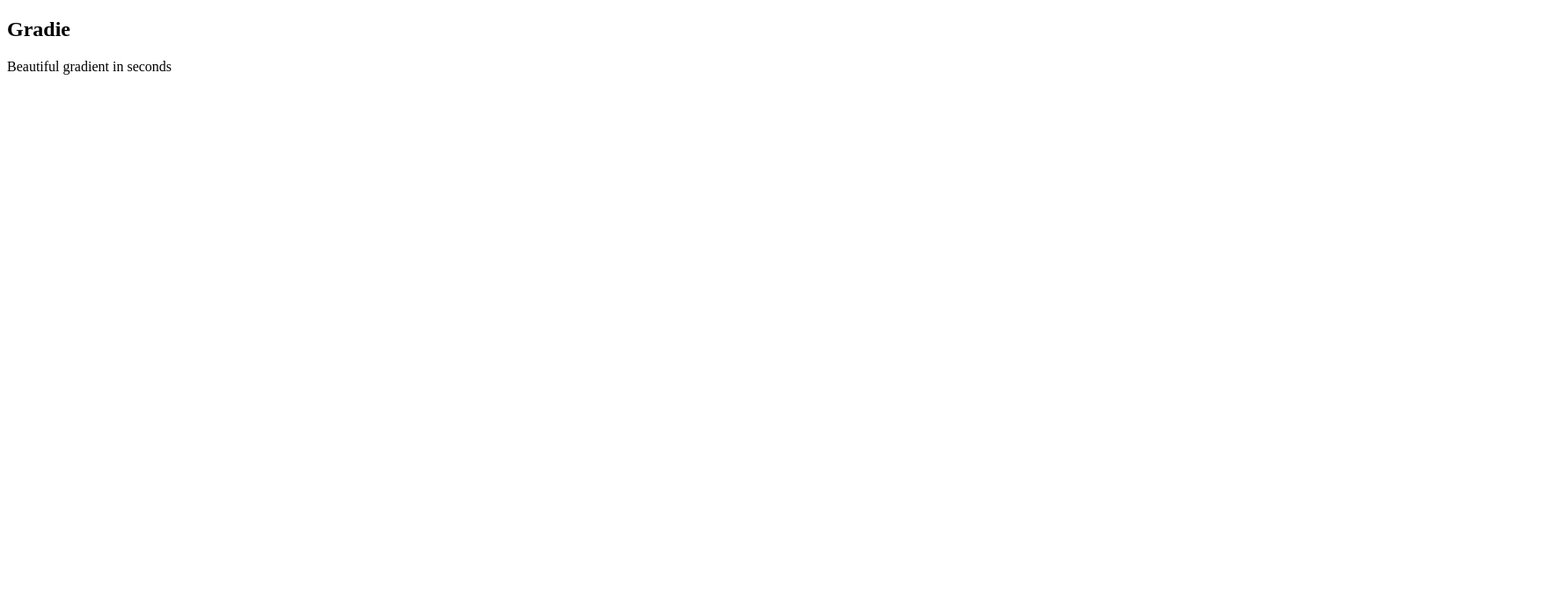
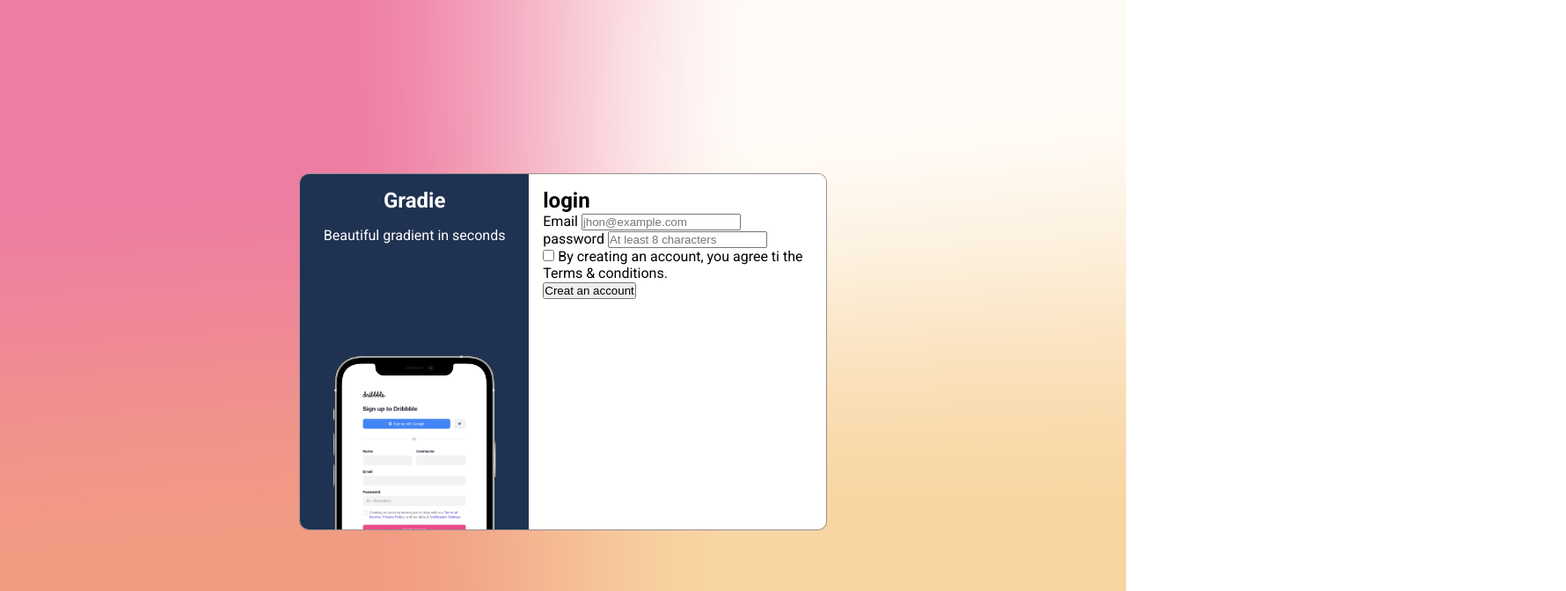
Before and after one commit to Rjb89/Gradie-Sign-Up-, a plain HTML site: page index.html in a window 1280 px wide. Shown: the top 672 px of the page at 88% size, 1780 px wide, since content can reach past the window. Drawn offline with Linux system fonts and the light colour scheme.

Commit message:
fixing html

```diff
--- a/index.html
+++ b/index.html
@@ -1,13 +1,16 @@
 <!DOCTYPE html>
 <html lang="en">
   <head>
-    <meta charset="UTF-8">
-    <meta http-equiv="X-UA-Compatible" content="IE=edge">
-    <meta name="viewport" content="width=device-width, initial-scale=1.0">
-    <link rel="stylesheet" href="style/style.css">
-    <link rel="preconnect" href="https://fonts.googleapis.com">
-<link rel="preconnect" href="https://fonts.gstatic.com" crossorigin>
-<link href="https://fonts.googleapis.com/css2?family=Roboto:wght@300;400;500;700&display=swap" rel="stylesheet">
+    <meta charset="UTF-8" />
+    <meta http-equiv="X-UA-Compatible" content="IE=edge" />
+    <meta name="viewport" content="width=device-width, initial-scale=1.0" />
+    <link rel="stylesheet" href="style/style.css" />
+    <link rel="preconnect" href="https://fonts.googleapis.com" />
+    <link rel="preconnect" href="https://fonts.gstatic.com" crossorigin />
+    <link
+      href="https://fonts.googleapis.com/css2?family=Roboto:wght@300;400;500;700&display=swap"
+      rel="stylesheet"
+    />
     <title>Document</title>
   </head>
   <body>
@@ -15,20 +18,40 @@
       <section class="phone">
         <h1>Gradie</h1>
         <p>Beautiful gradient in seconds</p>
-            <img src="/Assets/iPhone Mockup.png" alt="iphone_image">
+        <img class="phone_img" src="/Assets/iPhone Mockup.png" alt="" />
       </section>
       <section class="sing_in">
         <h2>login</h2>
         <div class="form">
-
-                <form action="" >
+          <form class="form_group" action="">
+            <div>
               <label for="Email">Email</label>
-                    <input type="email" name="" id="" required placeholder="jhon@example.com">
+              <input
+                type="email"
+                name=""
+                id=""
+                required
+                placeholder="jhon@example.com"
+              />
+            </div>
+            <div>
               <label for="password">password</label>
-                    <input type="password" name="" id="" placeholder="At least 8 characters">
+              <input
+                type="password"
+                name=""
+                id=""
+                placeholder="At least 8 characters"
+              />
+            </div>
+            <input type="checkbox" name="" id="" />
+            <label>
+              By creating an account, you agree ti the
+              <a href="http://#"></a> Terms & conditions.
+            </label>
+            <div>
+              <input type="submit" value="Creat an account" />
+            </div>
           </form>
-                <input type="checkbox" name="" id="">
-                <p>By creating an account, you agree ti the <a href="http://#"></a> Terms & conditions.</p>
         </div>
       </section>
     </main>
--- a/style/style.css
+++ b/style/style.css
@@ -0,0 +1,60 @@
+* {
+  padding: 0;
+  margin: 0;
+  box-sizing: border-box;
+}
+:root {
+  --white: hsl(0, 0%, 100%);
+  --Dark-blue: hsl(218, 44%, 22%);
+  --Grayish-blue: hsl(218, 9%, 37%);
+}
+body {
+  height: 100vh;
+  font-family: "Roboto", sans-serif;
+  background-image: url(/Assets/Background.png);
+  background-size: cover;
+  display: grid;
+  place-items: center;
+}
+
+main {
+  max-width: 600px;
+  border: 1px solid rgb(151, 143, 143);
+  display: flex;
+  border-radius: 0.625rem;
+}
+.phone {
+  width: 375px;
+  background-color: var(--Dark-blue);
+  display: flex;
+  align-items: center;
+  justify-content: space-evenly;
+  flex-direction: column;
+  border-radius: 0.625rem 0 0 0.625rem;
+}
+h1,
+p {
+  color: rgb(255, 255, 255);
+  text-align: center;
+  margin-top: 1rem;
+}
+.phone_img {
+  max-width: 100%;
+  max-height: 100%;
+}
+.sing_in {
+  background-color: var(--white);
+  padding: 1rem;
+  display: flex;
+  flex-direction: column;
+  border-radius:0 0.625rem  0.625rem 0;
+
+}
+.form{
+
+
+}
+.form_group{
+
+
+}
```
Lines whose indentation alone changed are shown as unchanged.
